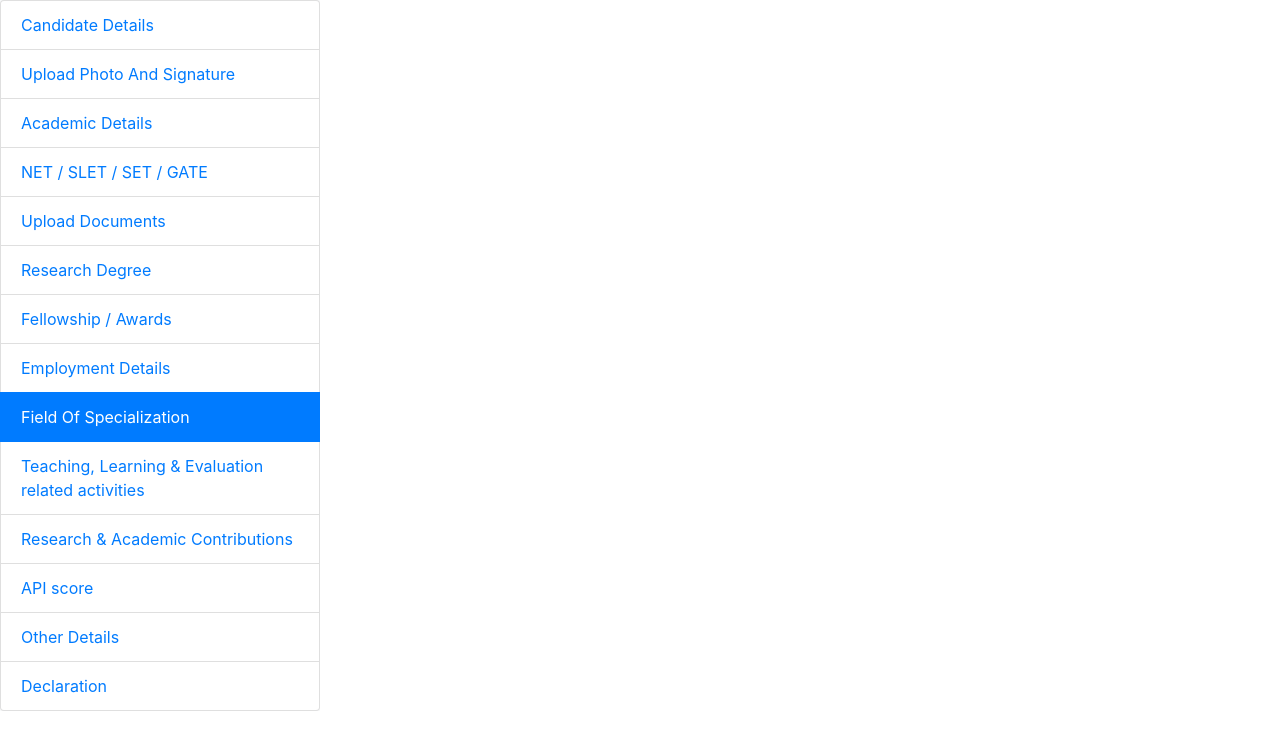
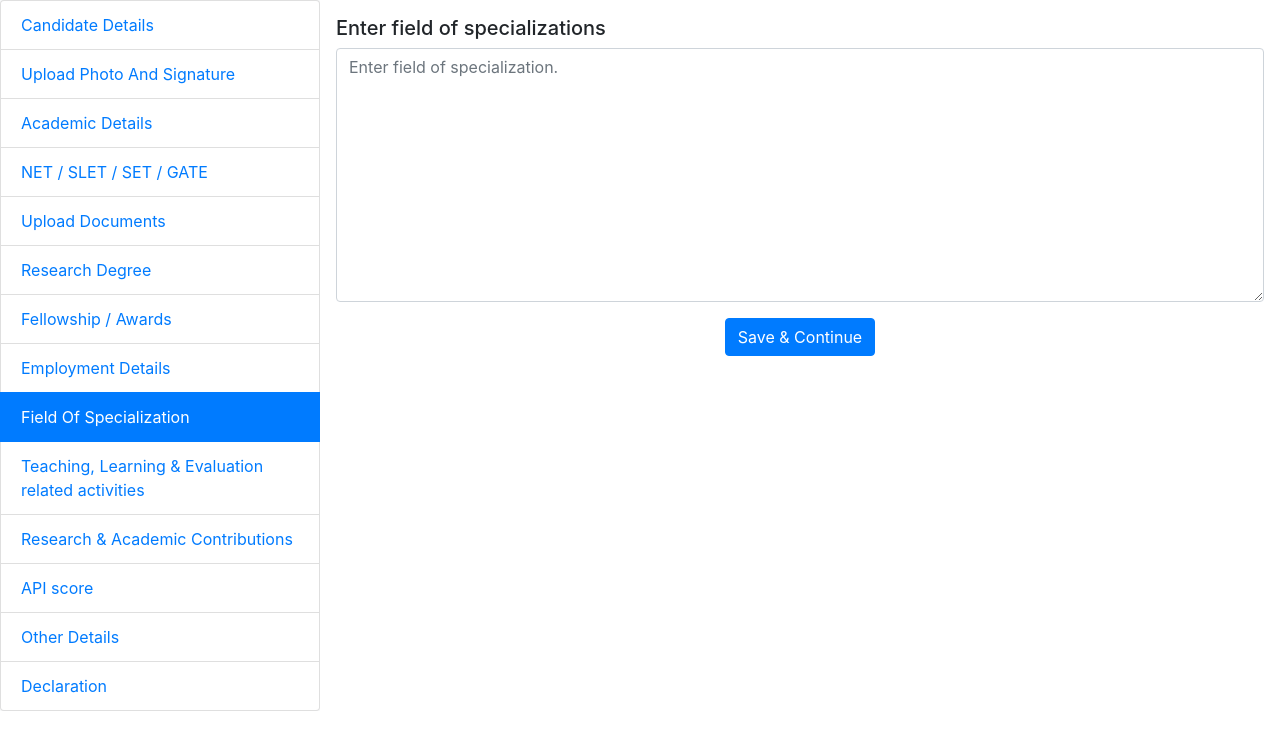
Before and after one commit to Aroxbit/LU-recruitment-portal, a PHP site: page /application/fields.php in a window 1280 px wide. Shown: the part 55-800 px from the top of the page. Run offline with PHP 8.4, Linux system fonts and the light colour scheme.

Commit message:
Added field of specialization.

```diff
--- a/application/employment.php
+++ b/application/employment.php
@@ -129,7 +129,7 @@
                 <td>Reason for leaving *</td>
 
                 <td>
-                  <input type="text" class="form-control" placeholder="Enter reason for leaving" required />
+                  <textarea type="text" class="form-control" placeholder="Enter reason for leaving" required></textarea>
                 </td>
               </tr>
 
--- a/application/fields.php
+++ b/application/fields.php
@@ -42,7 +42,16 @@
       </div>
 
       <!-- Form Section -->
-      <div class="col"></div>
+      <div class="col p-3">
+        <h5>Enter field of specializations</h5>
+        <form action="">
+          <textarea class="form-control" name="" id="" rows="10" placeholder="Enter field of specialization."></textarea>
+
+          <div class="text-center">
+            <button type="submit" class="btn btn-primary mt-3">Save & Continue</button>
+          </div>
+        </form>
+      </div>
     </div>
   </div>
 </body>
```
